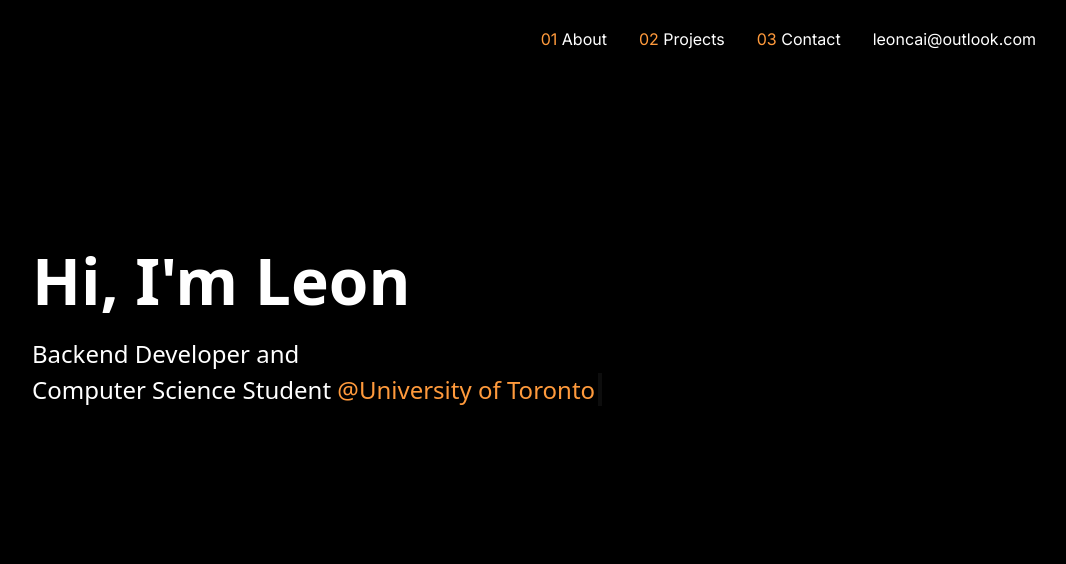
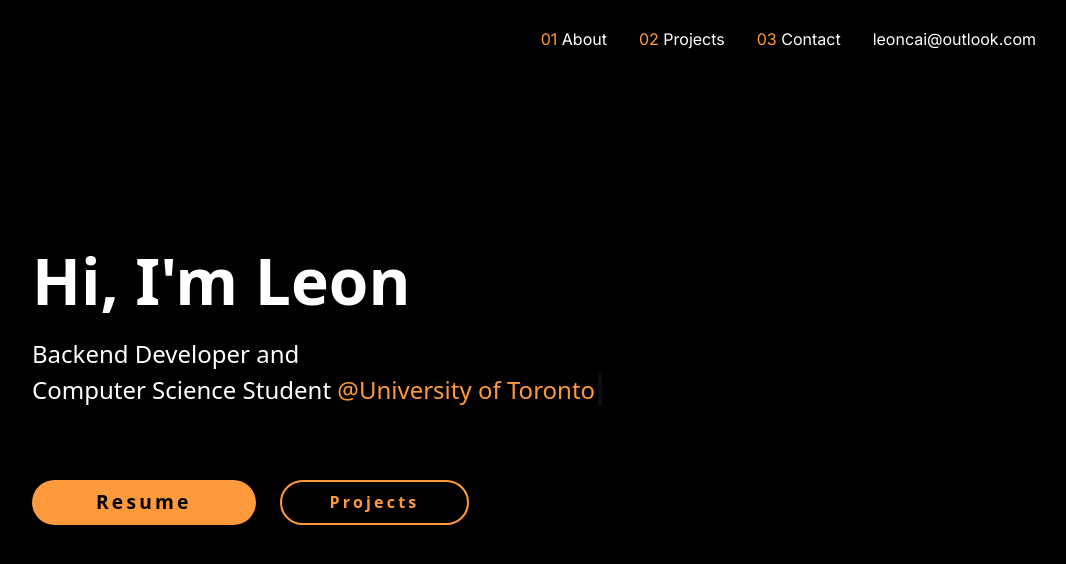
Before and after one commit to lcai62/lcai62.github.io, a React (Create React App) app: page / in a window 1280 px wide. Shown: the top 564 px of the page, without its empty margins (192-1258 px from the left). Built offline with nearby package versions, Linux system fonts and the light colour scheme.

Commit message:
create buttons

```diff
--- a/src/pages/Home.jsx
+++ b/src/pages/Home.jsx
@@ -18,6 +18,9 @@ const Home = () => {
     const [introDone, setIntroDone] = useState(false);
     const [bodyDone, setBodyDone] = useState(false);
     const [body2Done, setBody2Done] = useState(false);
+    const [body3Done, setBody3Done] = useState(false);
+
+    const [showButtons, setShowButtons] = useState(false);
 
     useEffect(() => {
         let i = 0;
@@ -100,6 +103,7 @@ const Home = () => {
                     j++;
                 } else {
                     clearInterval(bodyTimer);
+                    setBody3Done(true);
                 }
             }, 35);
         }
@@ -112,19 +116,41 @@ const Home = () => {
 
     }, [body2Done]);
 
+
+    useEffect(() => {
+
+        if (body3Done) {
+            setTimeout(() => {
+                setShowButtons(true);
+            }, 200);
+        }
+
+    }, [body3Done]);
+
     return(
         <>
             <NavBar/>
             <div className="d-flex text-white bg-black flex-column justify-content-start" style={{ height: "100vh", paddingTop: "11rem", paddingLeft: "14rem" }}>
+
                 <div className="typewriter">
                     <p className="intro display-3">{intro}{!introDone && <span className="cursor"></span>}</p>
                 </div>
+
                 <div className="fs-4">{body}{introDone && !bodyDone && <span className="cursor"></span>}</div>
-                <div className="fs-4">{body2}{bodyDone && !body2Done && <span className="cursor"></span>}
+                <div className="fs-4 mb-4">{body2}{bodyDone && !body2Done && <span className="cursor"></span>}
                     <span className="highlight">{body3}{body2Done && <span className="cursor"></span>}</span>
                 </div>
 
-
+                {/* set fade in when showing buttons so animation is not missed */}
+                <div className={`d-flex mt-5 gap-4 ${showButtons ? "fadeIn" : ""}`}>
+                    {
+                        showButtons &&
+                        <>
+                            <a href="#resume" className="button button-resume">Resume</a>
+                            <a href="#projects" className="button button-projects">Projects</a>
+                        </>
+                    }
+                </div>
 
             </div>
 
--- a/src/pages/home.css
+++ b/src/pages/home.css
@@ -20,3 +20,41 @@
     height: 4rem;
     padding-left: 0.2rem;
 }
+
+.button {
+
+    border: none;
+    border-radius: 2rem;
+    font-size: 1.2rem;
+    font-weight: 600;
+    cursor: pointer;
+    transition: background-color 0.3s;
+    text-decoration: none;
+    letter-spacing: 0.2rem;
+}
+
+.button-resume {
+    background-color: #FF9A3C;
+    padding: 0.5rem 4rem;
+    color: black;
+}
+
+.button-projects {
+    background-color: black;
+    padding: 0.5rem 3rem;
+    color: #FF9A3C;
+    border: #FF9A3C 2px solid;
+    font-size: 1rem;
+}
+
+@keyframes fadeIn {
+    0% {
+        opacity: 0;
+        transform: translateY(10px);
+    }
+    100% {opacity: 1;}
+}
+
+.fadeIn {
+    animation: fadeIn 1s ease-out;
+}
```
Also changed, not shown: index.html (deleted, +0 -10 lines), 1 other file (tests, documents, lock files or other folders).
